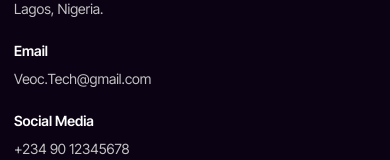
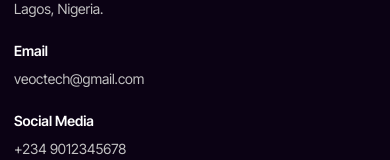
Before and after one commit to HoodieDan/veoc-tech, a React (Vite) app: page /contact-us in a window 390 px wide. Shown: the part 655-815 px from the top of the page. Built offline with nearby package versions, Linux system fonts and the light colour scheme; a web font is replaced by a local one.

Commit message:
fix: update phone number format and correct email address

```diff
--- a/src/pages/Contact.tsx
+++ b/src/pages/Contact.tsx
@@ -1,8 +1,8 @@
 const CONTACT_LINKS = [
-  { category: "Phone Number", link: { label: "+234 90 12345678", href: "" } },
+  { category: "Phone Number", link: { label: "+234 9012345678", href: "" } },
   { category: "Our Location", link: { label: "Lagos, Nigeria.", href: "" } },
-  { category: "Email", link: { label: "Veoc.Tech@gmail.com", href: "" } },
-  { category: "Social Media", link: { label: "+234 90 12345678", href: "" } },
+  { category: "Email", link: { label: "veoctech@gmail.com", href: "" } },
+  { category: "Social Media", link: { label: "+234 9012345678", href: "" } },
 ] as const;
 
 const ContactUs = () => {
```
